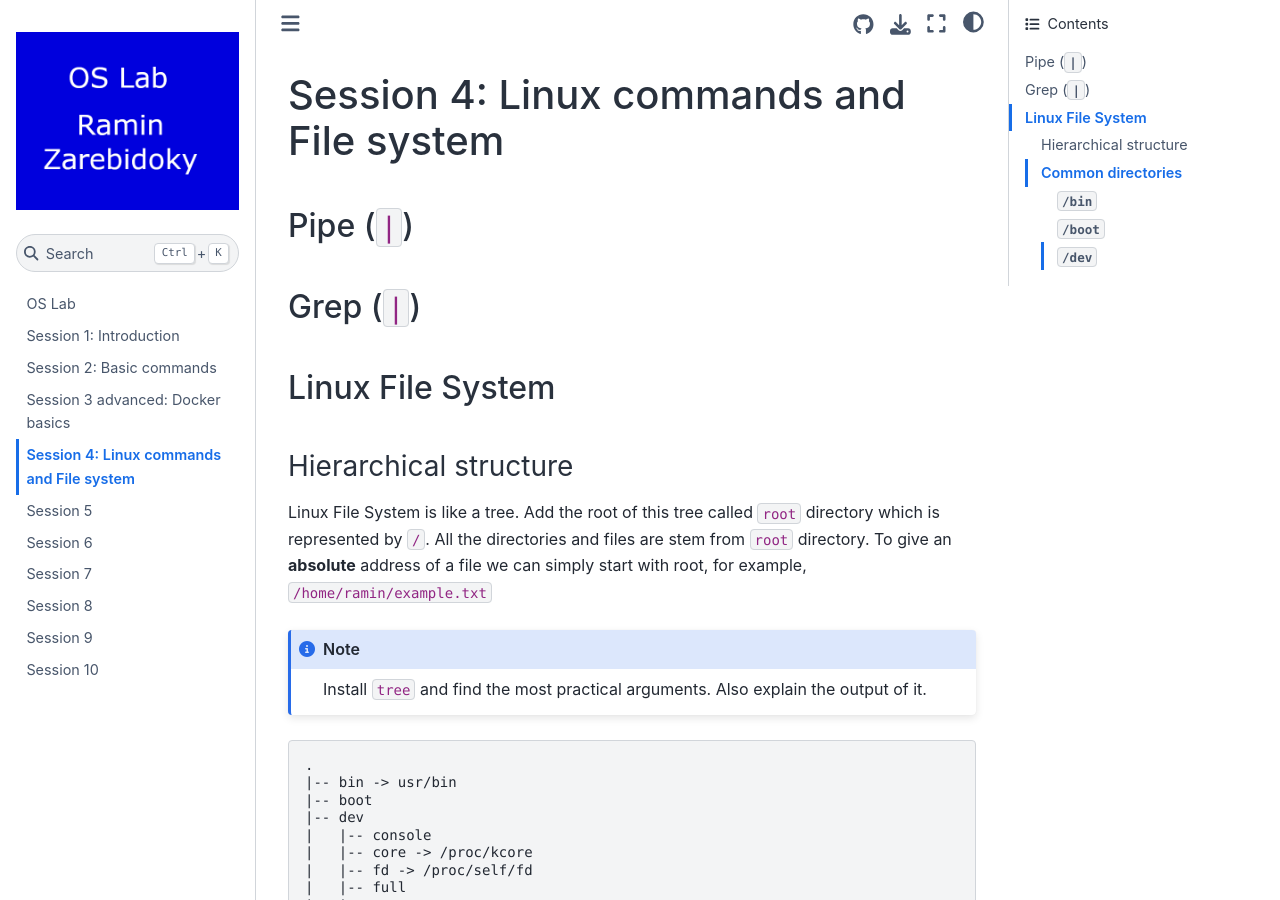
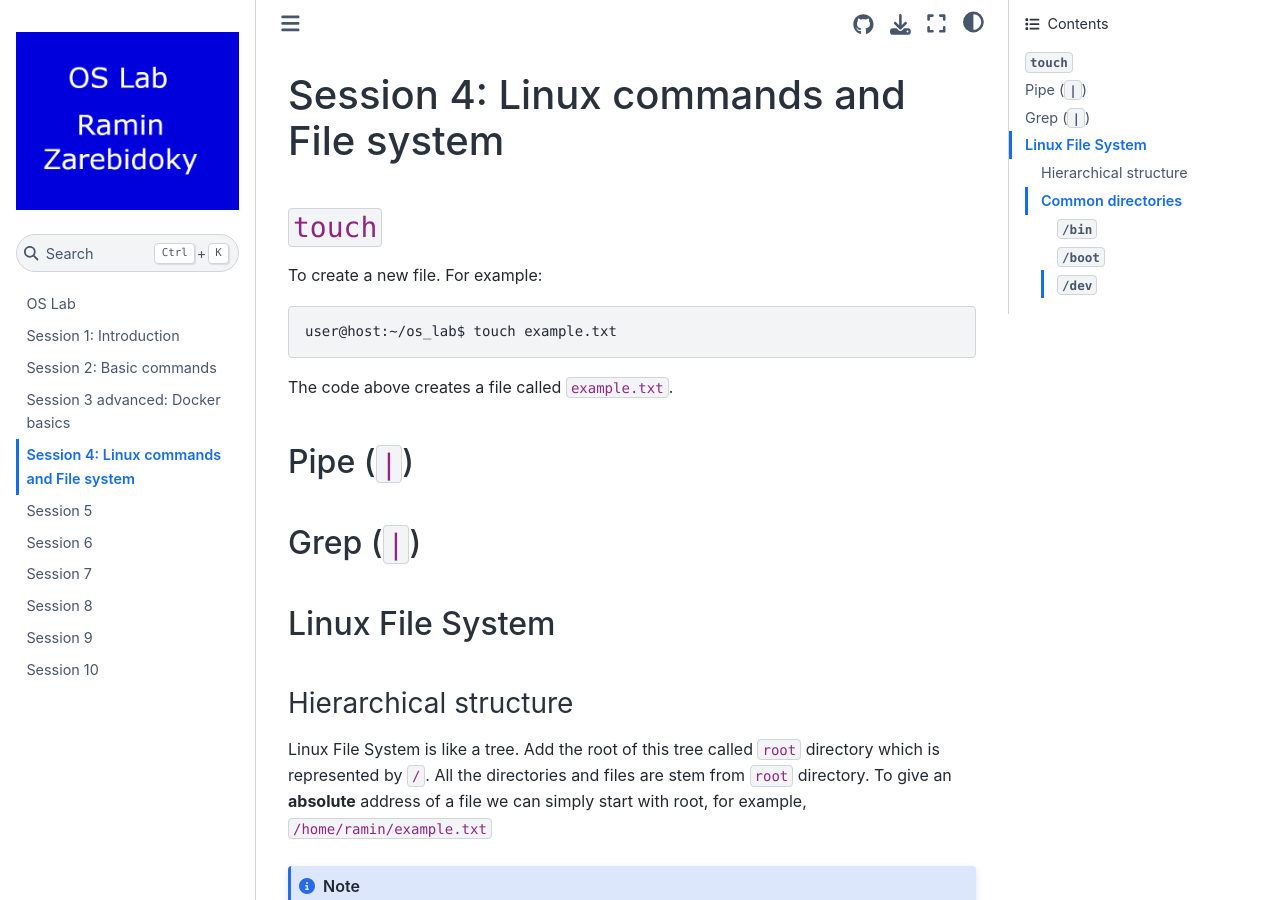
Before and after one commit to LiterallyTheOne/os_lab, a Jupyter Book: the page built from docs/session_4.md, in a window 1280 px wide and 900 px high. Built offline with Jupyter Book 1.0.4 settings and Sphinx 7.4.7 and the Sphinx Book theme 1.1.4, drawn with Linux system fonts in a browser that asks for light colours.

Commit message:
Add explanation about `touch`

````diff
--- a/docs/session_4.md
+++ b/docs/session_4.md
@@ -1,4 +1,16 @@
 # Session 4: Linux commands and File system
+
+## `touch`
+
+To create a new file.
+For example:
+
+```shell
+user@host:~/os_lab$ touch example.txt
+```
+
+The code above creates a file called `example.txt`.
+
 
 ## Pipe (`|`)
 
````
